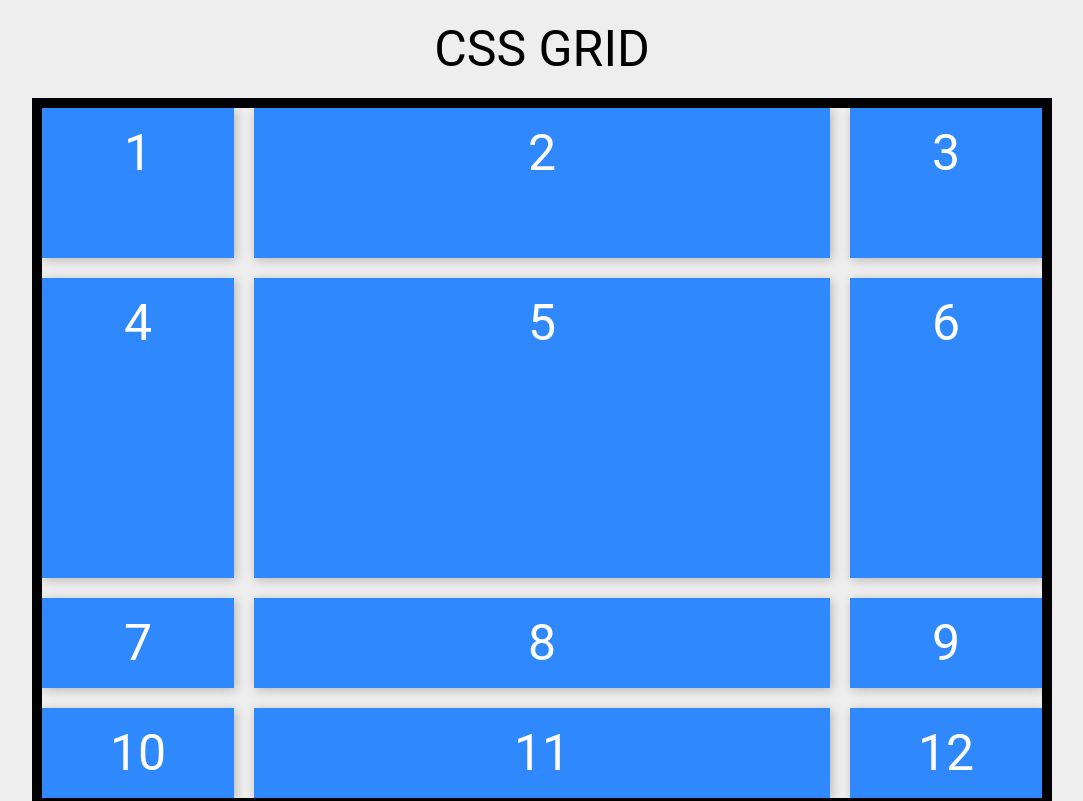
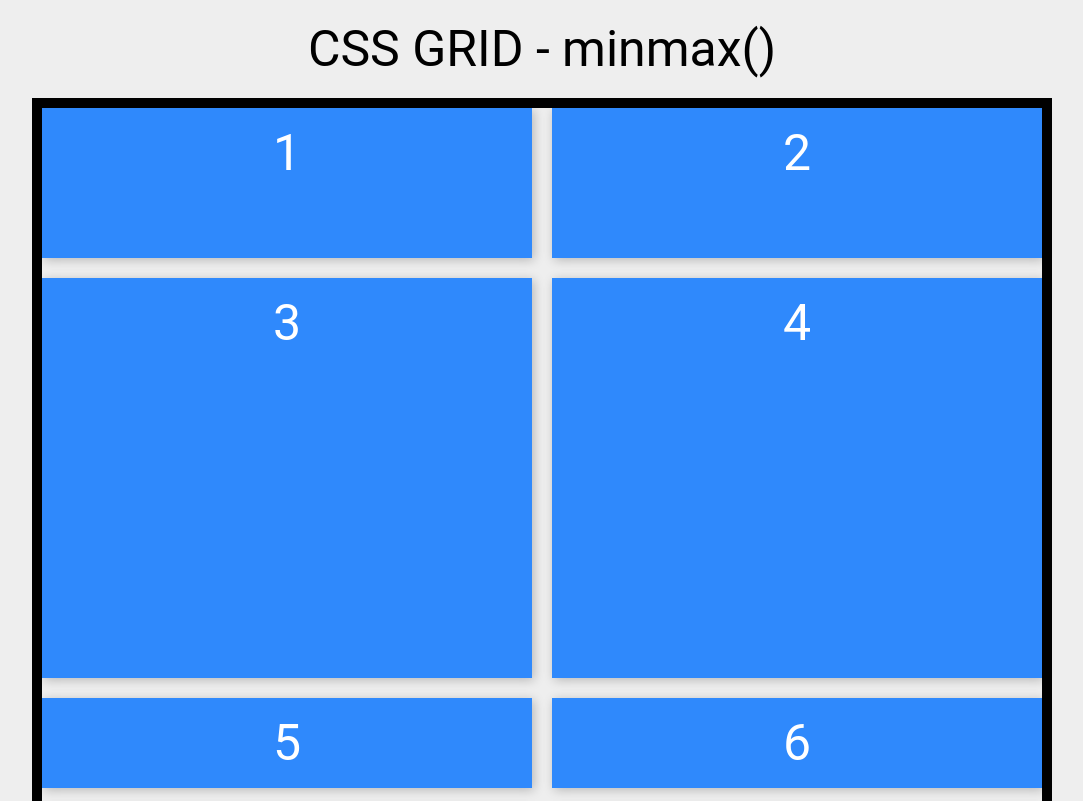
Before and after one commit to DiegoQQ/cssGrid, a plain HTML site: page index.html in a window 1280 px wide. Shown: the top 801 px of the page, without its empty margins (98-1181 px from the left). Drawn offline with Linux system fonts and the light colour scheme.

Commit message:
Segundo video terminado

```diff
--- a/grid.css
+++ b/grid.css
@@ -1,17 +1,10 @@
-.contenedor {
+.contenedor{
     color: white;
-    display: grid; /* va a ser un grid */
+    display: grid;
+    grid-gap: 20px;
 
+    /* indica el minimo y maximo de un elemento */
+    grid-template-columns: minmax(300px, 1fr) 1fr;
 
-    /* indica el tamaño de las columnas */
-    /*? grid-template-columns: 100px 100px;*/
-
-    /* los fr indican que se quiere que abarque lo que quede,
-    los pixeles indican el tamaño que se quiere en la primera columna*/
-    /*? grid-template-columns: 300px 1fr 1fr 300px;*/
-
-
-    grid-template-columns: 1fr 3fr 1fr;/* indica que el segunda tendra el triple del tamaño */
-    grid-template-rows: 150px 300px; /* indica el alto */
-    grid-gap: 20px; /* espaciado entre elementos */
+    grid-template-rows: minmax(150px, auto) 400px;
 }
--- a/index.html
+++ b/index.html
@@ -10,7 +10,7 @@
 </head>
 <body>
     <div class="header">
-        <p>CSS GRID</p>
+        <p>CSS GRID - minmax()</p>
     </div>
 
     <div class="contenedor">
```
